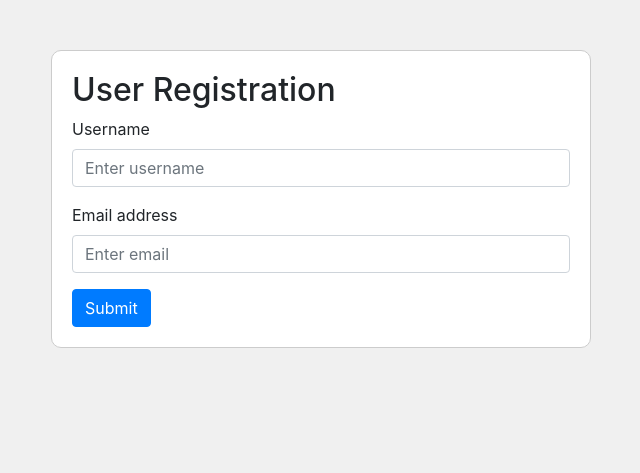
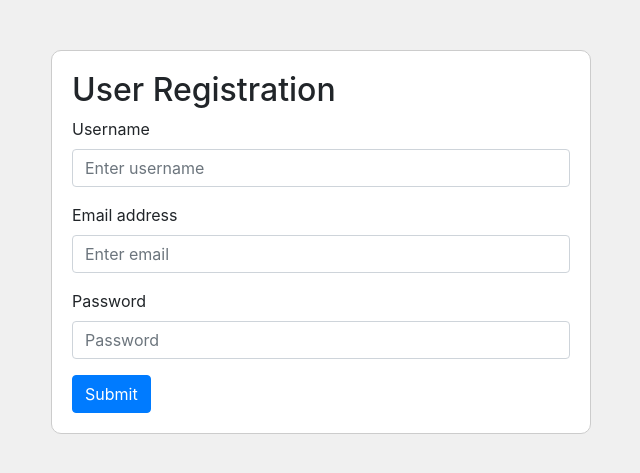
Before and after one commit to LeelaSaud79/MCQ-generator, a Flask app: template templates/register.html in a window 1280 px wide. Shown: the top 473 px of the page, without its empty margins (319-959 px from the left). Run offline with Flask 3, Linux system fonts and the light colour scheme; the template is opened without the code that fills it, so the values that code supplies are empty; parts of the project's set-up code (start-up, migrations or seed data) failed here and were passed over; some libraries are stand-ins or nearby versions.

Commit message:
Feat: Updating branch

```diff
--- a/templates/register.html
+++ b/templates/register.html
@@ -67,10 +67,10 @@
                             <label for="email">Email address</label>
                             <input type="email" name="email" class="form-control" id="email" placeholder="Enter email">
                         </div>
-                        <!-- <div class="form-group">
+                        <div class="form-group">
                             <label for="password">Password</label>
                             <input type="password" name="password" class="form-control" id="password" placeholder="Password">
-                        </div> -->
+                        </div>
                         <button type="submit" class="btn btn-primary">Submit</button>
                     </form>
                 </div>
```
